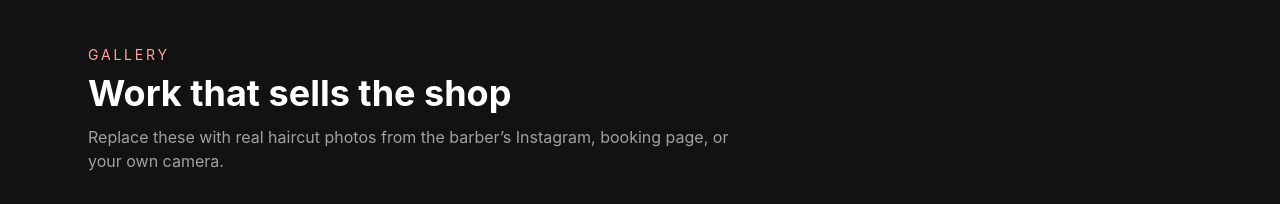
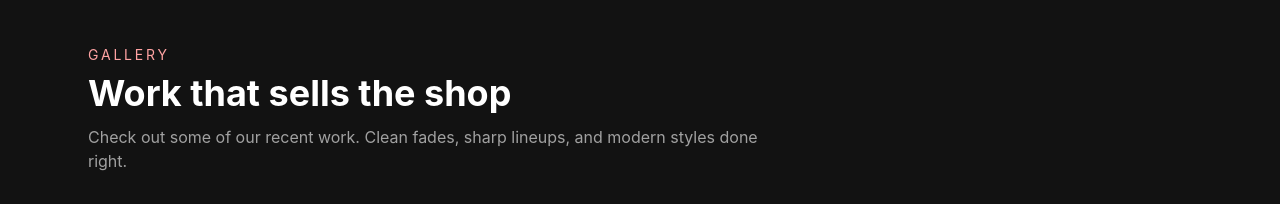
Before and after one commit to 10hma/jrunnin-fades, a React (Vite) app: page / in a window 1280 px wide. Shown: the part 1540-1744 px from the top of the page. Built offline with nearby package versions, Linux system fonts and the light colour scheme; grey boxes are pictures that could not be loaded.

Commit message:
remove dev note in gallery

```diff
--- a/src/App.jsx
+++ b/src/App.jsx
@@ -246,8 +246,7 @@ export default function App() {
               Work that sells the shop
             </h2>
             <p className="mt-3 max-w-2xl text-neutral-400">
-              Replace these with real haircut photos from the barber’s Instagram,
-              booking page, or your own camera.
+              Check out some of our recent work. Clean fades, sharp lineups, and modern styles done right.
             </p>
           </div>
 
```
